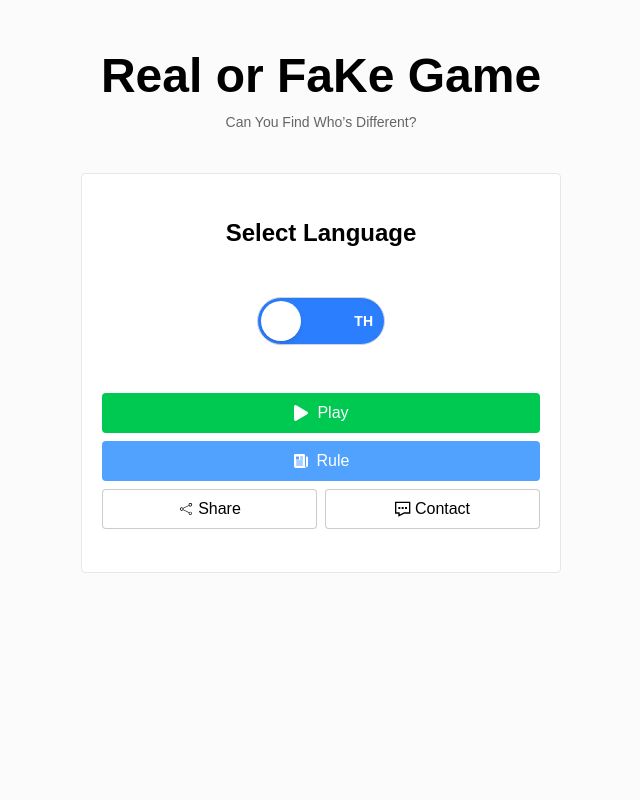
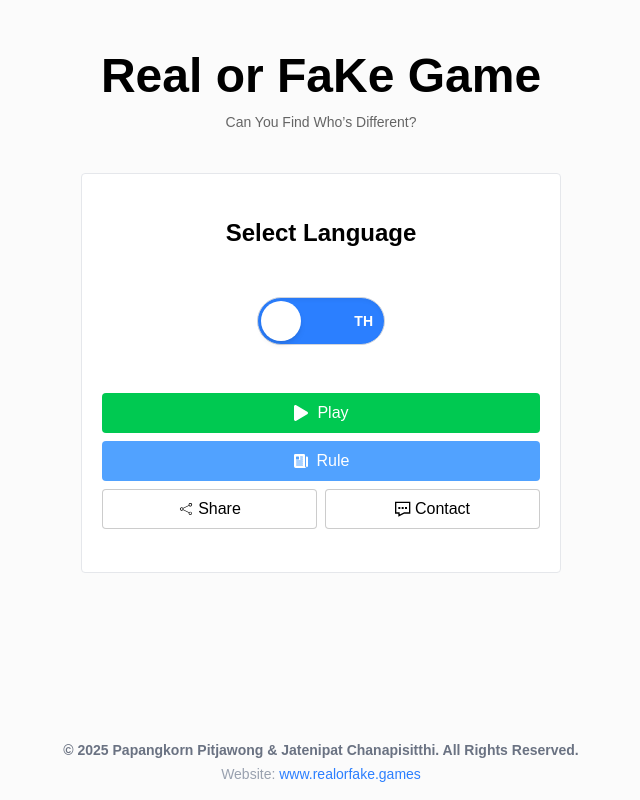
Before and after one commit to JatenipatChanapisitthi/Real-or-FaKe-game, a Next.js app: page / in a window 1280 px wide. Shown: the top 800 px of the page, without its empty margins (319-959 px from the left). Built offline with nearby package versions, Linux system fonts and the light colour scheme.

Commit message:
fix(layout): layout structure and aesthetics
- improve layout with flexbox for better content distribution
- add main tag for semantic clarity and overflow control
- update metadata for accurate title and description

```diff
--- a/src/app/layout.tsx
+++ b/src/app/layout.tsx
@@ -1,12 +1,12 @@
 import type { Metadata } from "next";
 import Footer from "@/components/layout/Credit";
-import Title from '@/components/layout/Title'
+import Title from "@/components/layout/Title";
 import "./globals.css";
-import { Toaster } from 'sonner'
+import { Toaster } from "sonner";
 
 export const metadata: Metadata = {
-  title: "Real of Fake Game",
-  description: "crete game offline game of party",
+  title: "Real or Fake Game",
+  description: "Create offline party game",
 };
 
 export default function RootLayout({
@@ -17,10 +17,12 @@ export default function RootLayout({
   return (
     <html lang="en">
       <body className="vsc-initialized">
-        <Title />
-        <div className="min-h-screen overflow-hidden">{children}</div>
-        <Toaster position="top-center" richColors />
-        <Footer />
+        <div className="flex flex-col min-h-screen overflow-hidden">
+          <Toaster position="top-center" richColors />
+          <Title />
+          <main className="flex-grow overflow-auto">{children}</main>
+          <Footer />
+        </div>
       </body>
     </html>
   );
```
